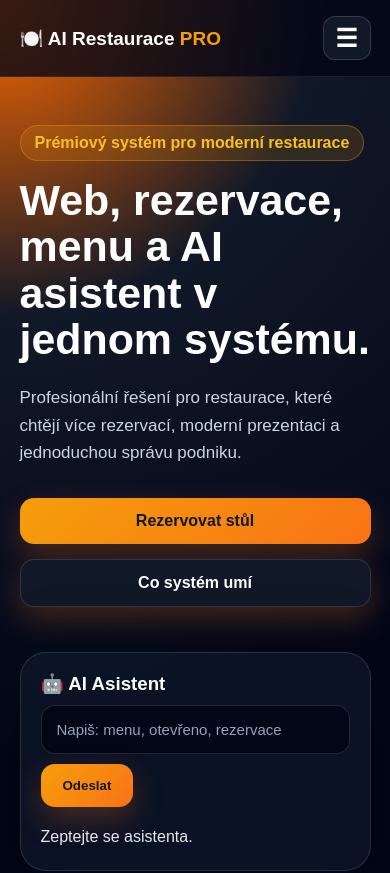
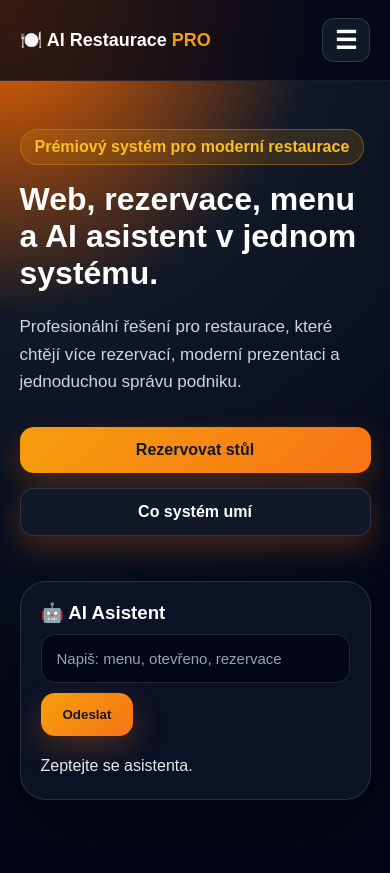
Before and after one commit to 7d82kjvgtt-code/ai-restaurace-pro-clean, a plain HTML site: page index.html in a window 390 px wide. Shown: the top 873 px of the page. Drawn offline with Linux system fonts and the light colour scheme; no server answers.

Commit message:
Update navbar and hero styles for mobile view
Adjusted padding and font sizes for responsive design.

```diff
--- a/style.css
+++ b/style.css
@@ -146,14 +146,14 @@ textarea::placeholder{
 
 @media (max-width: 760px) {
   .navbar {
-    padding: 16px 5%;
+   padding: 18px 20px;
     flex-direction: row;
     align-items: center;
     flex-wrap: wrap;
   }
 
   .brand {
-    font-size: 19px;
+    font-size: 18px;
   }
 
   .menu-toggle {
@@ -197,8 +197,9 @@ textarea::placeholder{
   }
 
   .hero h1 {
-    font-size: clamp(36px, 11vw, 48px);
-    line-height: 1.08;
+  font-size: 32px;
+  line-height: 1.15;
+}
   }
 
   .subtitle {
```
